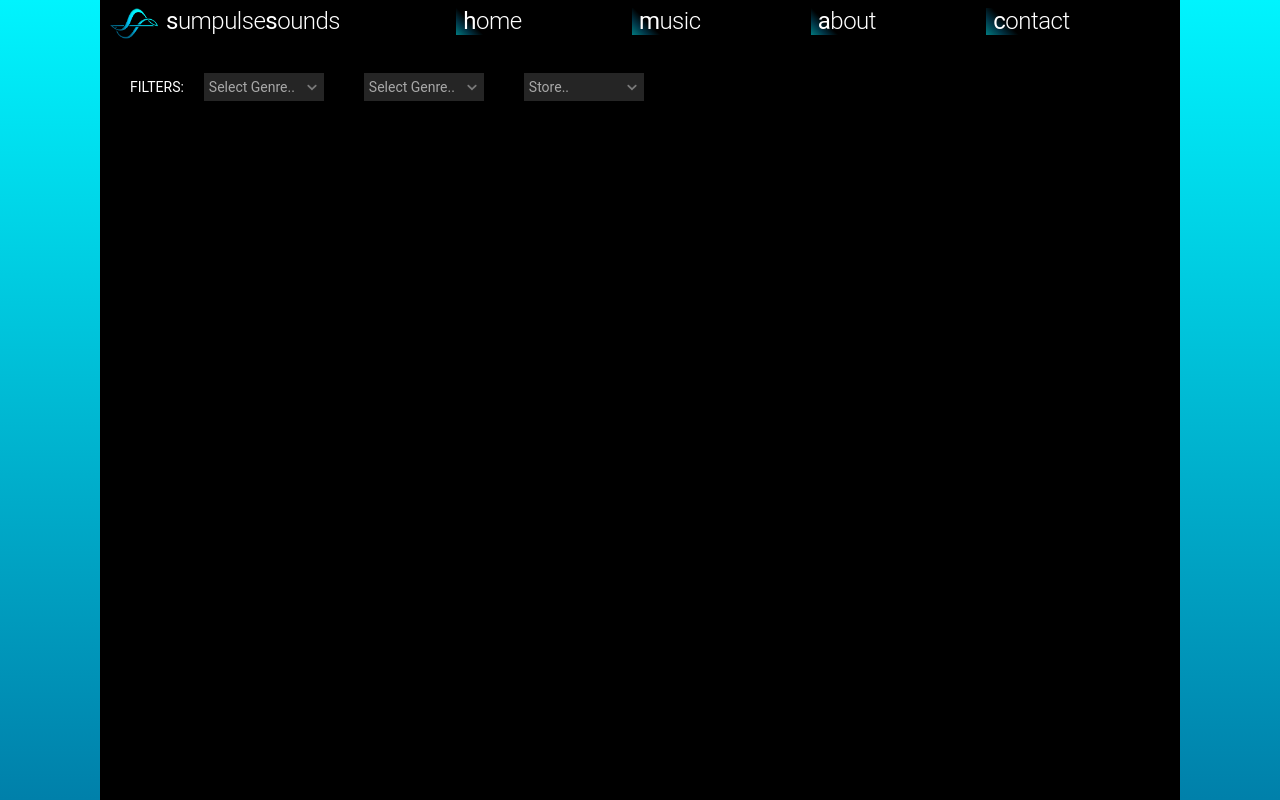
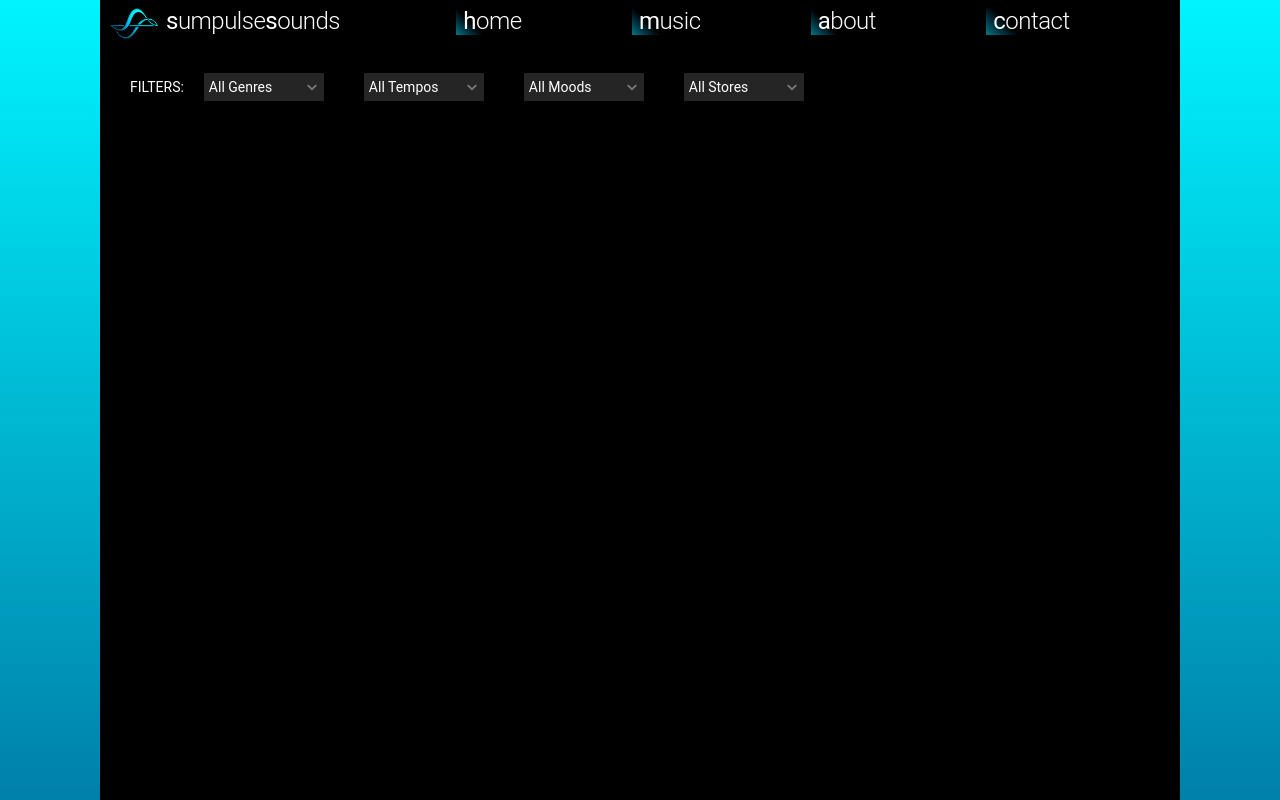
Before and after one commit to sumpulse/homepage, a Gatsby site: page /music in a window 1280 px wide. Built offline with nearby package versions, Linux system fonts and the light colour scheme; Gatsby itself is replaced by a stand-in of ours.

Commit message:
added some more filters with defaults

```diff
--- a/src/components/FilterBar.tsx
+++ b/src/components/FilterBar.tsx
@@ -49,8 +49,8 @@ const mapTheme = (theme) => ({
   spacing: {
     baseUnit: 2,
     menuGutter: 2,
-    controlHeight: 24
-  }
+    controlHeight: 24,
+  },
 });
 
 const selectStyles = {
@@ -58,14 +58,14 @@ const selectStyles = {
     ...styles,
     borderColor: highlightColor,
     flex: "0 0 120px",
-    margin: "0 20px"
+    margin: "0 20px",
   }),
   control: (styles) => ({
     ...styles,
     border: "none",
     borderRadius: 0,
     fontSize,
-    fontWeight: 400
+    fontWeight: 400,
   }),
   placeholder: (styles) => ({
     ...styles,
@@ -83,20 +83,40 @@ const selectStyles = {
   }),
 };
 
-const genreOptions = Object.values(categories.genres).map((genre) => ({
-  value: genre.id,
-  label: genre.name,
-}));
-
-genreOptions.unshift({
-  value: null,
-  label: "All Genres"
+const categoryToOption = (category) => ({
+  value: category.id,
+  label: category.name,
 });
 
-const storeOptions = Object.values(categories.stores).map((store) => ({
-  value: store.id,
-  label: store.name,
-}));
+const genreOptions = Object.values(categories.genres).map(categoryToOption);
+const storeOptions = Object.values(categories.stores).map(categoryToOption);
+const tempoOptions = Object.values(categories.tempos).map(categoryToOption);
+const moodOptions = Object.values(categories.moods).map(categoryToOption);
+
+const allGenres = {
+  value: null,
+  label: "All Genres",
+};
+
+const allTempos = {
+  value: null,
+  label: "All Tempos",
+};
+
+const allMoods = {
+  value: null,
+  label: "All Moods",
+};
+
+const allStores = {
+  value: null,
+  label: "All Stores",
+};
+
+genreOptions.unshift(allGenres);
+tempoOptions.unshift(allTempos);
+moodOptions.unshift(allMoods);
+storeOptions.unshift(allStores);
 
 const FilterBar = () => {
   const classes = useStyles();
@@ -108,21 +128,27 @@ const FilterBar = () => {
         styles={selectStyles}
         theme={mapTheme}
         options={genreOptions}
-        placeholder="Select Genre.."
-        defaultValue={"dubstep"}
+        defaultValue={allGenres}
       />
       <Select
         isClearable={false}
         styles={selectStyles}
         theme={mapTheme}
-        options={genreOptions}
-        placeholder="Select Genre.."
+        options={tempoOptions}
+        defaultValue={allTempos}
+      />
+      <Select
+        isClearable={false}
+        styles={selectStyles}
+        theme={mapTheme}
+        options={moodOptions}
+        defaultValue={allMoods}
       />
       <Select
         styles={selectStyles}
         theme={mapTheme}
         options={storeOptions}
-        placeholder="Store.."
+        defaultValue={allStores}
       />
     </div>
   );
```
